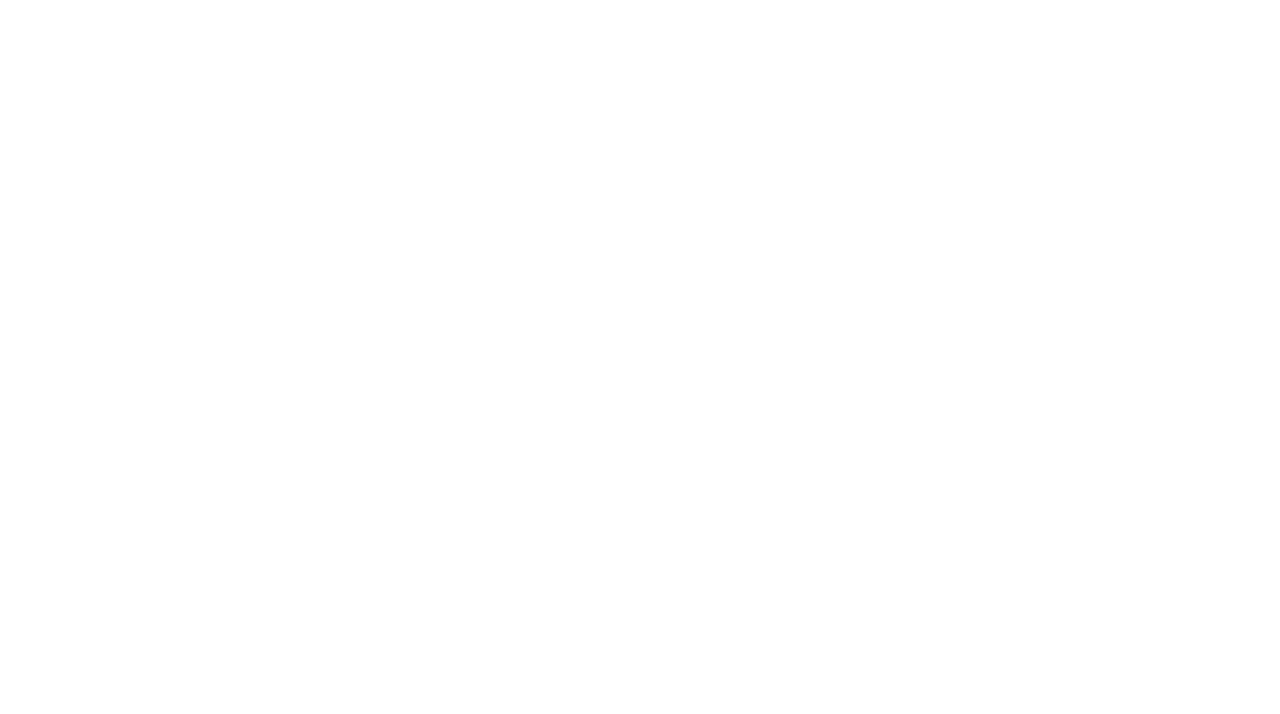
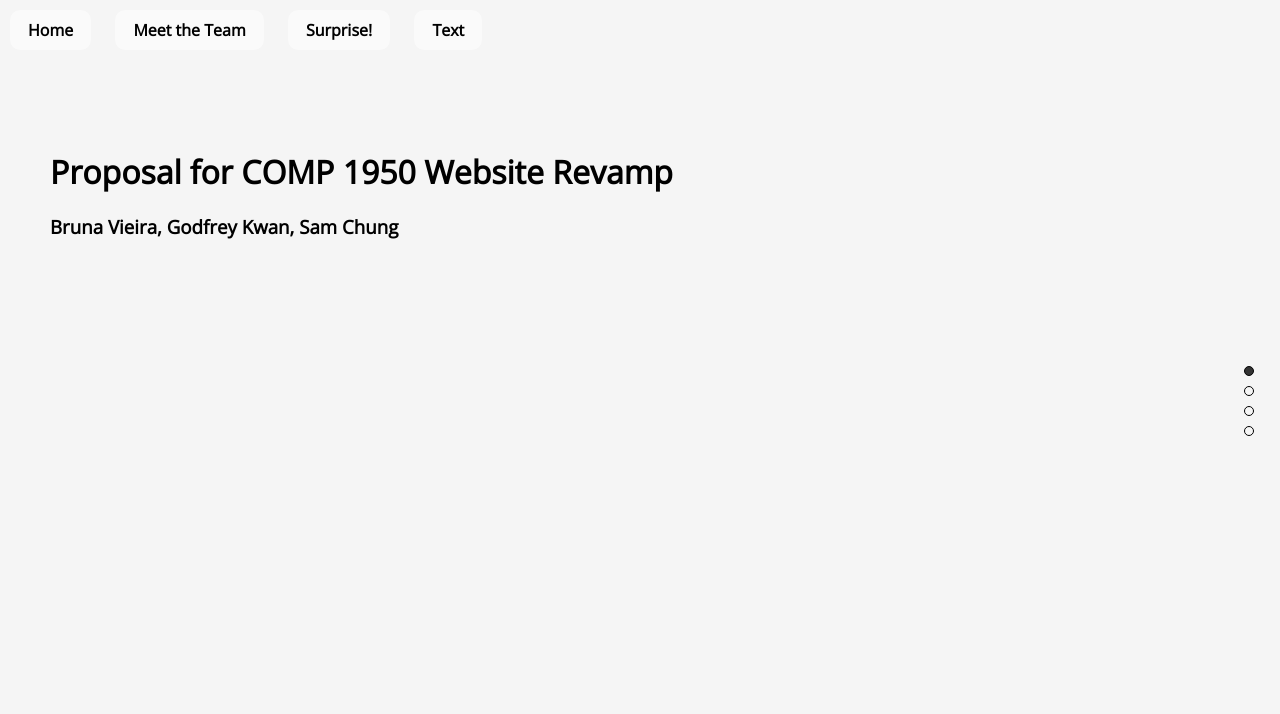
Before and after one commit to BCIT-Comp-1950-Spring-2017-FinalProject/BCIT-Comp-1950-Project-Main, a plain HTML site: page index.html in a window 1280 px wide. Drawn offline with nearby package versions, Linux system fonts and the light colour scheme; placeholder pictures from the web are drawn by us.

Commit message:
Add initial main intro and profile pages

```diff
--- /dev/null
+++ b/css/intro/style.css
@@ -0,0 +1,136 @@
+/*
+COMP1950
+Instructor: Jeffrey Park
+DTC Thur 6-9PM
+
+Created by:
+Bruna Vieira
+Godfrey Kwan
+Sam Chung
+*/
+
+body {
+    font-family: 'Open Sans', sans-serif;
+}
+
+header {
+    margin-top: 50px;
+}
+
+#menu {
+    position: fixed;
+    top: 0;
+    left: 0;
+    height: 40px;
+    z-index: 100;
+    width: 100%;
+    padding: 0;
+    margin: 0;
+}
+
+#menu li {
+    display: inline-block;
+    margin: 10px;
+    color: #000;
+    background: #fff;
+    background: rgba(255, 255, 255, 0.5);
+    -webkit-border-radius: 10px;
+    border-radius: 10px;
+}
+
+#menu li.active a {
+    color: #fff;
+}
+
+#menu li.active {
+    background: #666;
+    background: rgba(0, 0, 0, 0.5);
+    color: #fff;
+}
+
+#menu li a,
+#menu li.active a {
+    padding: 9px 18px;
+    display: block;
+}
+
+#menu li a {
+    text-decoration: none;
+    color: #000;
+}
+
+#team-profile {
+    margin: 0 auto;
+}
+
+#team-profile div {
+    display: inline-block;
+}
+
+
+
+#rotate-page img {
+    max-width: 80%;
+    animation: rotate 2s linear infinite;
+}
+
+li {
+    text-align: -webkit-match-parent;
+}
+
+.container {
+    width: 100%;
+}
+
+.row {
+    width: 80%;
+    padding: 0 50px 0 50px;
+}
+
+.first-row{
+    margin-top: 150px;
+}
+
+.top-space-md {
+    margin-top: 25px;
+}
+
+.col-33 {
+    width: 33%;
+}
+
+.col-66 {
+    width: 66%;
+}
+
+.profile-main {
+    vertical-align: top;
+}
+
+.profile-header {
+    margin-bottom: 0;
+}
+
+.profile-title {
+    margin-top: 2px;
+}
+
+
+a:link,
+a:visited,
+a:after,
+a:hover {
+    color: black;
+    font-weight: bold;
+}
+
+/* Custom Animation: rotate() */
+
+@keyframes rotate {
+    from {
+        transform: rotate(0deg);
+    }
+    to {
+        transform: rotate(360deg);
+    }
+}
--- a/index.html
+++ b/index.html
@@ -1,16 +1,122 @@
-<!--COMP 1950 - Final Project
-Godfrey Kwan, Sam Chung
+<!--
+    COMP1950
+    Instructor: Jeffrey Park
+    DTC Thur 6-9PM
+
+    Created by:
+    Bruna Vieira
+    Godfrey Kwan
+    Sam Chung
 -->
 
 <!DOCTYPE html>
 <html lang="en">
+
 <head>
     <title></title>
     <meta charset="UTF-8">
     <meta name="viewport" content="width=device-width, initial-scale=1">
-        <link href="css/style.css" rel="stylesheet">
+
+    <!-- CSS -->
+    <link rel="stylesheet" type="text/css" href="css/intro/jquery.pagepiling.min.css" />
+    <link href="css/intro/style.css" rel="stylesheet">
+
+    <!-- JavaScript-->
+    <script src="http://ajax.googleapis.com/ajax/libs/jquery/1.11.1/jquery.min.js"></script>
+    <script type="text/javascript" src="js/intro/jquery.pagepiling.min.js"></script>
+
+    <!-- Google Fonts -->
+    <link href="https://fonts.googleapis.com/css?family=Open+Sans" rel="stylesheet">
 </head>
+
 <body>
+    <main>
+        <ul id="menu">
+            <li data-menuanchor="homepage"><a href="#homepage">Home</a></li>
+            <li data-menuanchor="team-intro"><a href="#team-intro">Meet the Team</a></li>
+            <li data-menuanchor="rotate-page"><a href="#rotate-page">Surprise!</a></li>
+            <li data-menuanchor="text-page"><a href="#text-page">Text</a></li>
+        </ul>
+        <div id="pagepiling">
+            <div class="container">
+                <div id="home" class="section">
+                    <div class="row first-row">
+
+                        <header>
+                            <h1>Proposal for COMP 1950 Website Revamp</h1>
+                        </header>
+                    </div>
+                    <div class="row">
+                        <h3>Bruna Vieira, Godfrey Kwan, Sam Chung</h3>
+                    </div>
+
+                </div>
+                <div id="team-intro" class="section pp-scrollable">
+                    <div class="row first-row">
+                        <h2>Meet the team!</h2>
+                    </div>
+                    <div id="team-profile">
+                        <div class="row">
+                            <div class="col-33">
+                                <h3 class="profile-header">Bruna Vieira</h3>
+                                <h4 class="profile-title">Front-End Engineer / UI/UX Designer</h4>
+                                <img src="http://via.placeholder.com/200x200" alt="">
+                            </div>
+                            <div class="col-66 profile-main">
+                                <h4>Specializations</h4>
+                                <p>Talk about specialization</p>
+                                <h4>Contributions</h4>
+                                <p>Talk about contributions</p>
+                            </div>
+                        </div>
+                        <div class="row top-space-md">
+                            <div class="col-33">
+                                <h3 class="profile-header">Godfrey Kwan</h3>
+                                <h4 class="profile-title">Full Stack Engineer</h4>
+                                <img src="http://via.placeholder.com/200x200" alt="">
+                            </div>
+                            <div class="col-66 profile-main">
+                                <h4>Specializations</h4>
+                                <p>Talk about specialization</p>
+                                <h4>Contributions</h4>
+                                <p>Talk about contributions</p>
+                            </div>
+                        </div>
+                        <div class="row top-space-md">
+                            <div class="col-33">
+                                <h3 class="profile-header">Sam Chung</h3>
+                                <h4 class="profile-title">Front-End Engineer</h4>
+                                <img src="http://via.placeholder.com/200x200" alt="">
+                            </div>
+                            <div class="col-66 profile-main">
+                                <h4>Specializations</h4>
+                                <p>Talk about specialization</p>
+                                <h4>Contributions</h4>
+                                <p>Talk about contributions</p>
+                            </div>
+                        </div>
+                        <div class="row">
+
+                        </div>
+                    </div>
+                </div>
+                <div id="rotate-page" class="section">
+                    <div class="row first-row">
+
+                    </div>
+                </div>
+                <div class="section">
+                    <div class="row first-row">
+                        <h2>Lorem ipsum dolor sit amet, consectetur adipiscing elit.</h2>
+                    </div>
+
+                </div>
+            </div>
+        </div>
+    </main>
+
+    <script type="text/javascript" src="js/intro/app.js"></script>
 
 </body>
+
 </html>
--- /dev/null
+++ b/js/intro/app.js
@@ -0,0 +1,20 @@
+/*
+COMP1950
+Instructor: Jeffrey Park
+DTC Thur 6-9PM
+
+Created by:
+Bruna Vieira
+Godfrey Kwan
+Sam Chung
+*/
+
+$(document).ready(function() {
+    $('#pagepiling').pagepiling({
+        // Pass in an options object when initializing
+        menu: "#menu",
+        anchors: ['homepage', 'team-intro', 'rotate-page', 'text-page'],
+        sectionsColor: ['whitesmoke', 'whitesmoke', 'whitesmoke',  'whitesmoke'],
+        verticalCentered: false
+    });
+})
```
Lines whose indentation alone changed are shown as unchanged.
